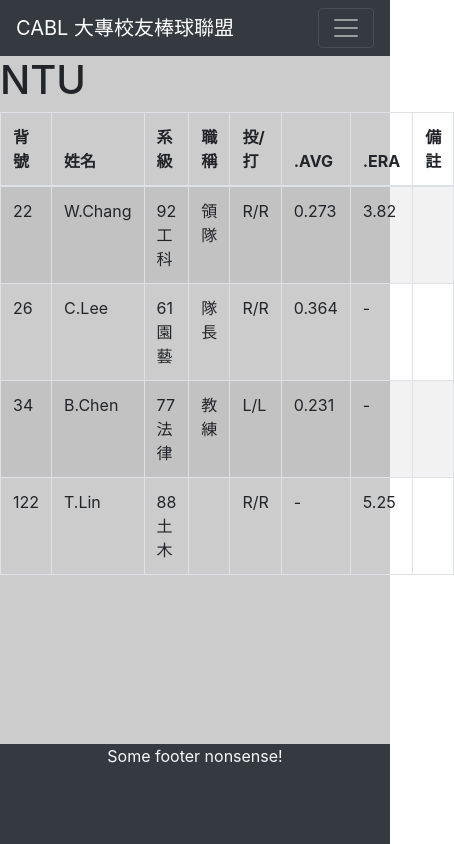
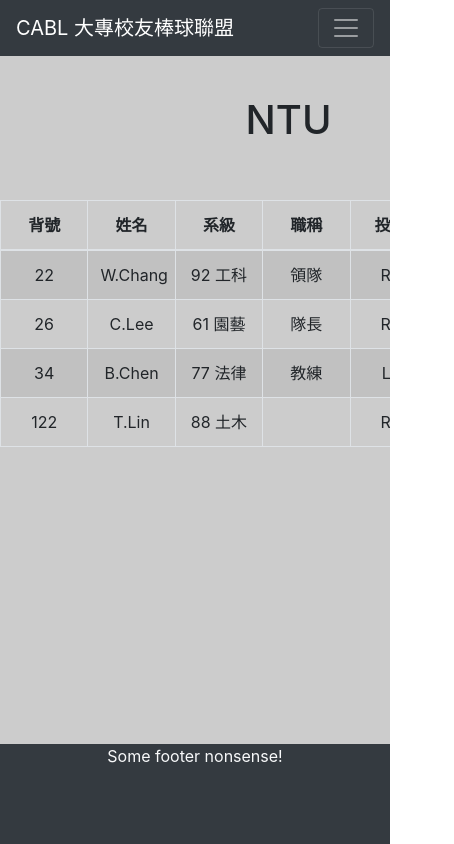
Before and after one commit to ShanyuJung/CABL, a React (Create React App) app: page /NTU in a window 390 px wide. Shown: the whole page, 454 px wide, since content can reach past the window. Built offline with nearby package versions, Linux system fonts and the light colour scheme.

Commit message:
table-responsive

```diff
--- a/src/components/Statistics/HittingStats.js
+++ b/src/components/Statistics/HittingStats.js
@@ -7,8 +7,8 @@
 const HittingStats = () => {
   const headers = [
     { key: "order", label: "" },
-    { key: "playerName", label: "Player Name" },
-    { key: "team", label: "Team" },
+    { key: "playerName", label: "姓名" },
+    { key: "team", label: "隊伍" },
     { key: "game", label: "G" },
     { key: "atBat", label: "AB" },
     { key: "hit", label: "H" },
@@ -102,14 +102,16 @@
   };
 
   return (
-    <>
-      <Table striped bordered hover className={classes.statsTable}>
+    <div className=" table-responsive">
+      <Table striped bordered hover table className={classes.statsTable}>
         <thead>
           <tr>
             {headers.map((row) => (
               <th
                 key={row.key}
-                className={row.key === selectedItem ? classes.selected : ""}
+                className={
+                  row.key === selectedItem ? classes.selected : row.key
+                }
                 onClick={
                   row.key === "order" ||
                   row.key === "playerName" ||
@@ -162,7 +164,7 @@
           })}
         </tbody>
       </Table>
-    </>
+    </div>
   );
 };
 
--- a/src/components/Statistics/PitchingStats.js
+++ b/src/components/Statistics/PitchingStats.js
@@ -7,7 +7,7 @@
 const PitchingStats = () => {
   const headers = [
     { key: "order", label: "" },
-    { key: "playerName", label: "Player Name" },
+    { key: "playerName", label: "姓名" },
     { key: "team", label: "Team" },
     { key: "win", label: "W" },
     { key: "lose", label: "L" },
@@ -127,8 +127,8 @@
   };
 
   return (
-    <>
-      <Table striped bordered hover className={classes.statsTable}>
+    <div className="table-responsive">
+      <Table striped bordered hover table className={classes.statsTable}>
         <thead>
           <tr>
             {headers.map((row) => (
@@ -185,7 +185,7 @@
           })}
         </tbody>
       </Table>
-    </>
+    </div>
   );
 };
 
--- a/src/components/Statistics/Stats.module.css
+++ b/src/components/Statistics/Stats.module.css
@@ -1,13 +1,15 @@
 .statsTable {
-  max-width: 75%;
+  max-width: 80%;
   margin: auto;
   text-align: center;
   margin-top: 1em;
-  font-size: 1em;
+  font-size: 0.5rem;
+  min-width: 1200px;
 }
 
 .statsTable th {
   cursor: pointer;
+  min-width: 70px;
 }
 
 .statsTable tr {
--- a/src/components/Teams/NCCU.js
+++ b/src/components/Teams/NCCU.js
@@ -3,7 +3,6 @@
 const NCCU = () => {
   return (
     <>
-      <h1>NCCU</h1>
       <Roster team="NCCU" />
     </>
   );
--- a/src/components/Teams/NCHU.js
+++ b/src/components/Teams/NCHU.js
@@ -3,7 +3,6 @@
 const NCHU = () => {
   return (
     <>
-      <h1>NCHU</h1>
       <Roster team="NCHU" />
     </>
   );
--- a/src/components/Teams/NCTU.js
+++ b/src/components/Teams/NCTU.js
@@ -3,7 +3,6 @@
 const NCTU = () => {
   return (
     <>
-      <h1>NCTU</h1>
       <Roster team="NCTU" />
     </>
   );
--- a/src/components/Teams/NTU.js
+++ b/src/components/Teams/NTU.js
@@ -3,7 +3,6 @@
 const NTU = () => {
   return (
     <>
-      <h1>NTU</h1>
       <Roster team="NTU" />
     </>
   );
--- a/src/components/Teams/Roster.js
+++ b/src/components/Teams/Roster.js
@@ -1,5 +1,6 @@
 import { Table } from "react-bootstrap";
 import playerList from "../Statistics/playerStats.json";
+import classes from "./Roster.module.css";
 
 const Roster = (props) => {
   const headers = [
@@ -31,7 +32,10 @@
     });
 
   return (
-    <Table striped bordered hover>
+    <>
+      <h1>{props.team}</h1>
+      <div className="table-responsive">
+        <Table striped bordered hover table className={classes.rosterTable}>
           <thead>
             <tr>
               {headers.map((row) => (
@@ -59,6 +63,8 @@
             })}
           </tbody>
         </Table>
+      </div>
+    </>
   );
 };
 
--- /dev/null
+++ b/src/components/Teams/Roster.module.css
@@ -0,0 +1,23 @@
+.rosterTable {
+  width: 75%;
+  text-align: center;
+  margin: auto;
+  margin-top: 1em;
+  font-size: 1em;
+  min-width: 700px;
+}
+
+td,
+th {
+  max-width: 10px;
+}
+
+h1 {
+  text-align: right;
+  margin: 1em 15% 1em 0;
+}
+
+.respTable {
+  overflow-y: scroll;
+  margin: 5px;
+}
--- a/src/components/UI/StatsForm.js
+++ b/src/components/UI/StatsForm.js
@@ -1,4 +1,3 @@
-import { useState } from "react";
 import classes from "./StatsForm.module.css";
 
 const StatsForm = (props) => {
--- a/src/components/UI/StatsForm.module.css
+++ b/src/components/UI/StatsForm.module.css
@@ -3,9 +3,10 @@
 }
 
 .statsType {
-  position: relative;
   top: 5%;
+  float: right;
   right: -80%;
+  margin-right: 5%;
 }
 
 .typeButton {
```
Lines whose indentation alone changed are shown as unchanged.
